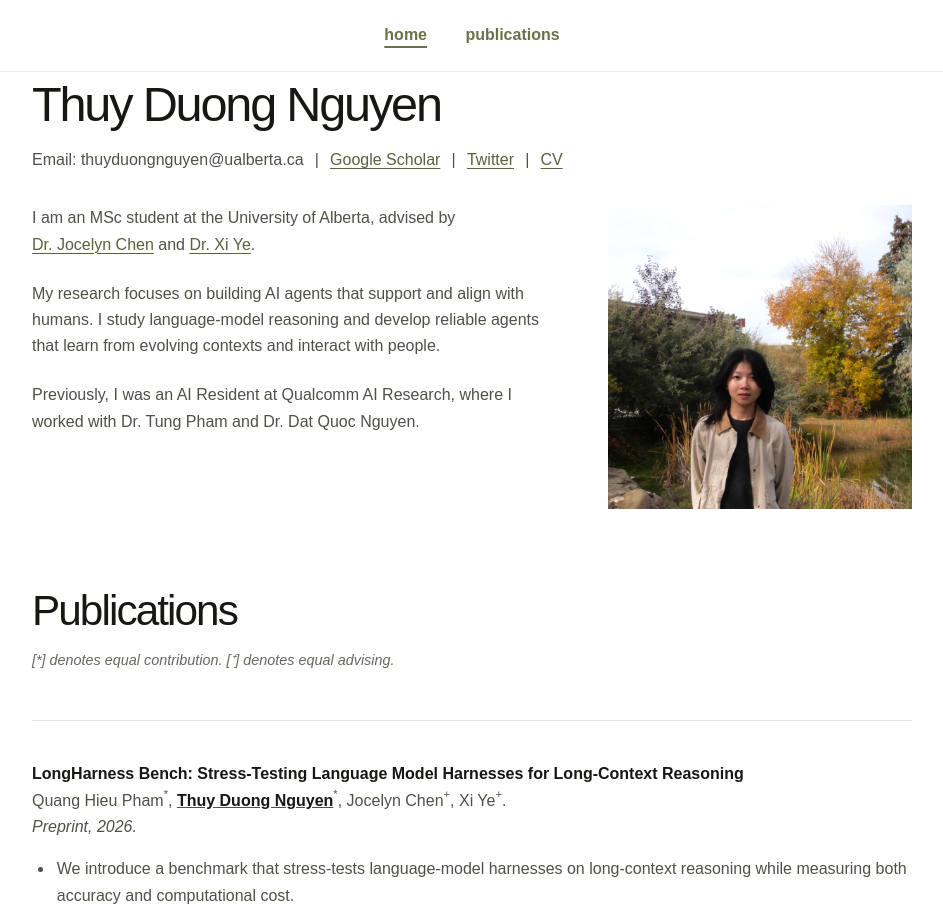
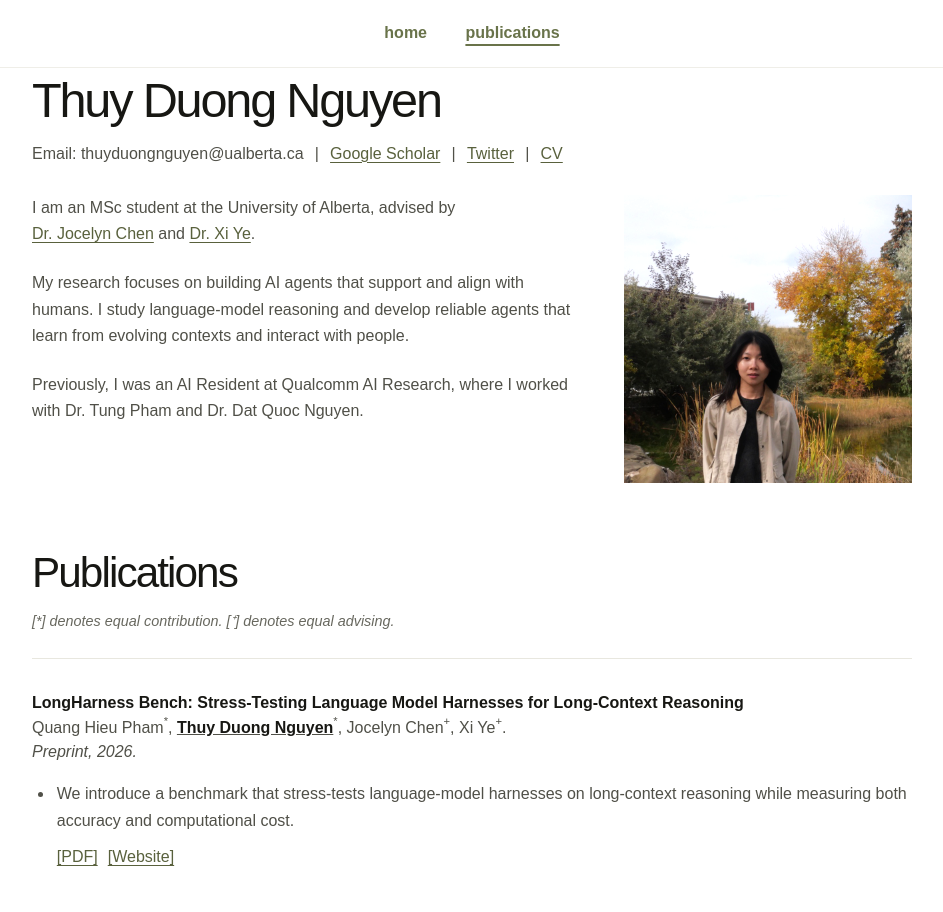
Before and after one commit to mi-do-ri/mi-do-ri.github.io, a plain HTML site: page index.html in a window 1280 px wide. Shown: the top 912 px of the page, without its empty margins (168-1111 px from the left). Drawn offline with Linux system fonts and the light colour scheme; a web font is replaced by a local one.

Commit message:
Refine site layout and navigation

```diff
--- a/index.html
+++ b/index.html
@@ -155,16 +155,7 @@
         .map((link) => document.querySelector(link.getAttribute('href')))
         .filter(Boolean);
 
-      function updateActiveLink() {
-        const readingPosition = window.scrollY + Math.min(window.innerHeight * 0.25, 180);
-        let activeSection = pageSections[0];
-
-        pageSections.forEach((section) => {
-          if (section.offsetTop <= readingPosition) {
-            activeSection = section;
-          }
-        });
-
+      function setActiveLink(activeSection) {
         navigationLinks.forEach((link) => {
           const isActive = link.getAttribute('href') === `#${activeSection.id}`;
           link.classList.toggle('active', isActive);
@@ -177,6 +168,33 @@
         });
       }
 
+      function updateActiveLink() {
+        const readingPosition = window.scrollY + Math.min(window.innerHeight * 0.25, 180);
+        let activeSection = pageSections[0];
+
+        pageSections.forEach((section) => {
+          if (section.offsetTop <= readingPosition) {
+            activeSection = section;
+          }
+        });
+
+        if (window.innerHeight + window.scrollY >= document.documentElement.scrollHeight - 2) {
+          activeSection = pageSections.at(-1);
+        }
+
+        setActiveLink(activeSection);
+      }
+
+      navigationLinks.forEach((link) => {
+        link.addEventListener('click', () => {
+          const targetSection = document.querySelector(link.getAttribute('href'));
+
+          if (targetSection) {
+            setActiveLink(targetSection);
+          }
+        });
+      });
+
       updateActiveLink();
       window.addEventListener('scroll', updateActiveLink, { passive: true });
       window.addEventListener('resize', updateActiveLink);
--- a/styles.css
+++ b/styles.css
@@ -8,6 +8,8 @@
   --sand: #f3eee5;
   --line: #e8e7df;
   --body-text-size: 1rem;
+  --page-width: 61rem;
+  --content-width: 55rem;
   --font: "Google Sans Flex", "Google Sans", Arial, sans-serif;
 }
 
@@ -55,7 +57,7 @@ a:focus-visible {
 }
 
 .page-shell {
-  width: min(92rem, calc(100% - 6vw));
+  width: min(var(--page-width), calc(100% - 3rem));
   margin-inline: auto;
 }
 
@@ -64,8 +66,8 @@ a:focus-visible {
   z-index: 20;
   top: 0;
   display: flex;
-  min-height: 4.5rem;
-  padding-block: 0.9rem;
+  min-height: 4.25rem;
+  padding-block: 0.8rem;
   align-items: center;
   border-bottom: 1px solid rgb(232 231 223 / 70%);
   background: rgb(255 255 255 / 92%);
@@ -108,12 +110,12 @@ nav a.active {
 }
 
 main {
-  width: min(55rem, 100%);
+  width: min(var(--content-width), 100%);
   margin-inline: auto;
 }
 
 main section {
-  margin-bottom: 4.5rem;
+  margin-bottom: 3.75rem;
   scroll-margin-top: 5.5rem;
 }
 
@@ -138,7 +140,7 @@ h1 {
 
 .introduction h1 {
   max-width: none;
-  margin-bottom: 1.15rem;
+  margin-bottom: 1rem;
   font-size: clamp(2.2rem, 3.8vw, 3.2rem);
   letter-spacing: -0.045em;
   line-height: 1;
@@ -164,8 +166,8 @@ p {
   display: grid;
   align-items: start;
   font-size: inherit;
-  grid-template-columns: minmax(0, 1fr) clamp(15rem, 28vw, 19rem);
-  gap: clamp(2rem, 4vw, 3.75rem);
+  grid-template-columns: minmax(0, 1fr) clamp(15rem, 28vw, 18rem);
+  gap: clamp(2rem, 4vw, 3rem);
 }
 
 .intro-text {
@@ -194,7 +196,7 @@ p {
 
 .intro-links {
   display: flex;
-  margin-bottom: 2rem;
+  margin-bottom: 1.75rem;
   padding: 0;
   flex-wrap: wrap;
   font-size: inherit;
@@ -230,14 +232,14 @@ main a:hover {
 }
 
 .section-note {
-  margin-bottom: 3rem;
+  margin-bottom: 1.5rem;
   color: #68685f;
   font-size: 0.9rem;
   font-style: italic;
 }
 
 .publication {
-  padding: 2.5rem 0 2.65rem;
+  padding: 2rem 0 2.25rem;
   border-top: 1px solid var(--line);
 }
 
@@ -247,6 +249,10 @@ main a:hover {
 
 .publication p {
   margin-bottom: 1rem;
+}
+
+.publication > p:first-child {
+  line-height: 1.55;
 }
 
 .publication strong {
@@ -281,7 +287,9 @@ main a:hover {
 }
 
 .site-footer {
+  width: min(var(--content-width), 100%);
   padding: 2rem 0 3rem;
+  margin-inline: auto;
   color: #68685f;
   font-size: inherit;
 }
@@ -292,7 +300,7 @@ main a:hover {
 
 @media (max-width: 900px) {
   .page-shell {
-    width: min(100% - 2.5rem, 92rem);
+    width: calc(100% - 2.5rem);
   }
 
   .site-header {
@@ -312,12 +320,13 @@ main a:hover {
 
   .intro-photo-frame {
     width: min(100%, 28rem);
+    margin-inline: auto;
   }
 }
 
 @media (max-width: 600px) {
   .page-shell {
-    width: min(100% - 1.5rem, 92rem);
+    width: calc(100% - 1.5rem);
   }
 
   .site-header {
```
